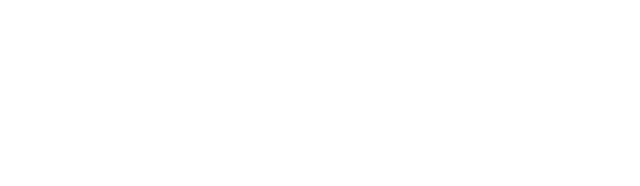
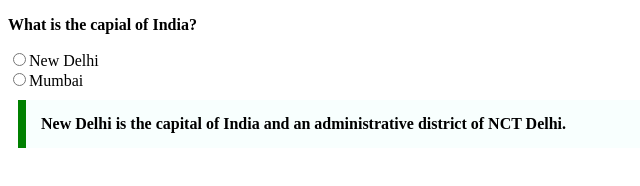
Before and after one commit to acciojob/trivia-ABDULMALIK222-cloud, a website: page main.html in a window 1280 px wide. Shown: the whole page, without its empty margins (0-640 px from the left). Drawn offline with Linux system fonts and the light colour scheme.

Commit message:
created a submission

```diff
--- a/main.html
+++ b/main.html
@@ -4,10 +4,36 @@
 
 <head>
 	<link rel="stylesheet" href="styles.css">
+	<style>
+		blockquote{
+		max-width:600px;
+		margin:10px;
+		padding:15px;
+		Border-left:8px solid green;
+		background-color:#f8fffe;
+		font-weight:Bold;
+		}
+	</style>
 </head>
 
 <body>
+	<div>
+		<p><strong>What is the capial of India?</strong></p>
+		<form>
+			<label>
+				<input type="radio" name="capital" value="New Delhi">New Delhi
+			</label>
+		    <br>
+		    <label>
+			    <input type ="radio" name="capital" value="Mumbai">Mumbai
+		    </label>
+	     </form>
+	</div>
+	<blockquote>
+		New Delhi is the capital of India and an administrative district of NCT Delhi.
+	</blockquote>
 	<!-- the entire body must be written by student -->
+
     <script type="text/javascript" src="./script.js">
 </script>
 
```
